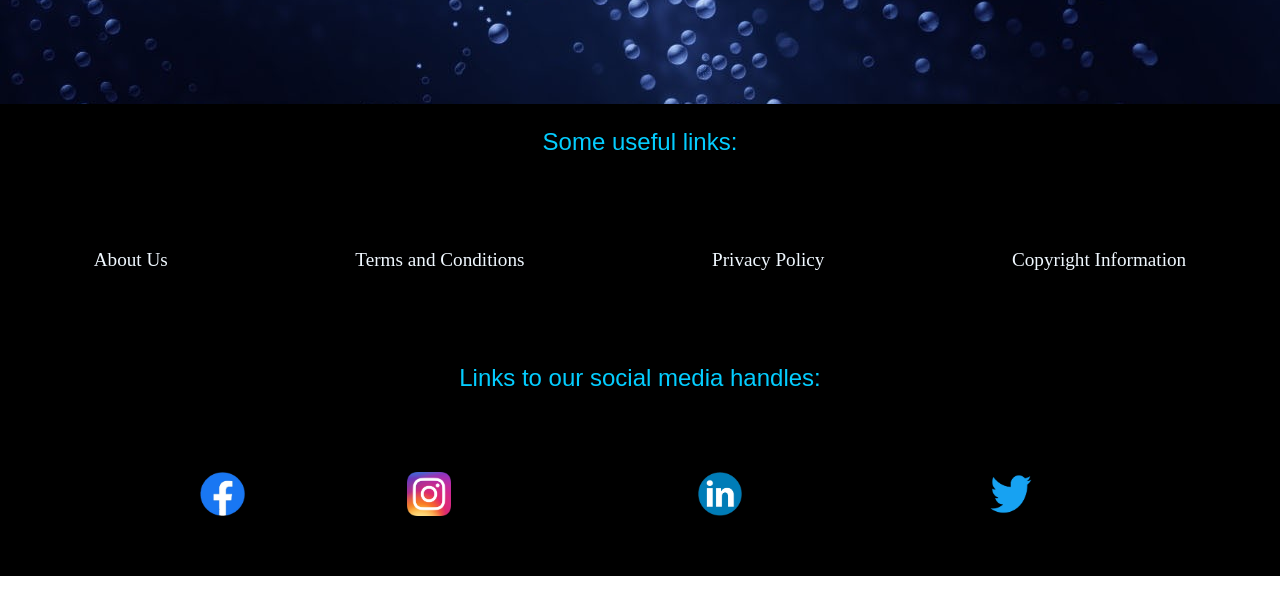
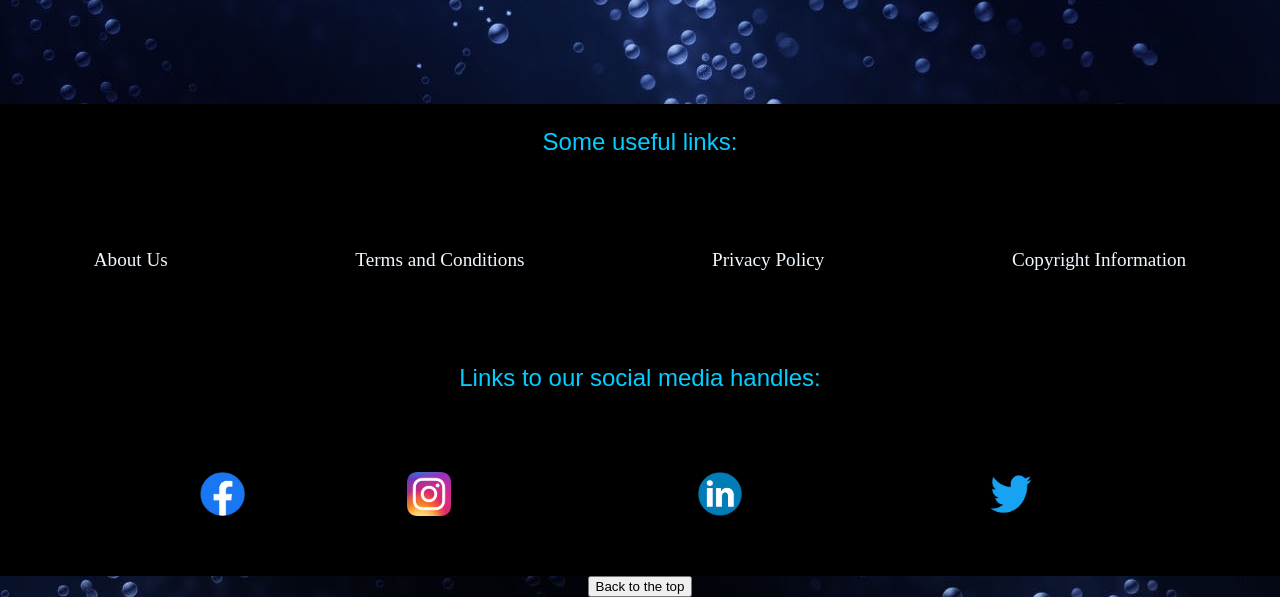
Before and after one commit to unnati026/Book-Haven, a plain HTML site: page index.html in a window 1280 px wide. Shown: the part 7771-8368 px from the top of the page. Before the commit the page ends 8347 px from the top, so only its background shows below. Drawn offline with Linux system fonts and the light colour scheme; a web font is replaced by a local one.

Commit message:
Update index.html

```diff
--- a/index.html
+++ b/index.html
@@ -493,5 +493,6 @@
                 <a href="https://www.twitter.com" target="_blank"><img src="Images\t.png" width="15%" /></a>
             </div>
         </div>
+        <center><form action="#int" id="top"><button type="submit">Back to the top</button></form></center>
 </body>
 </html>
```
